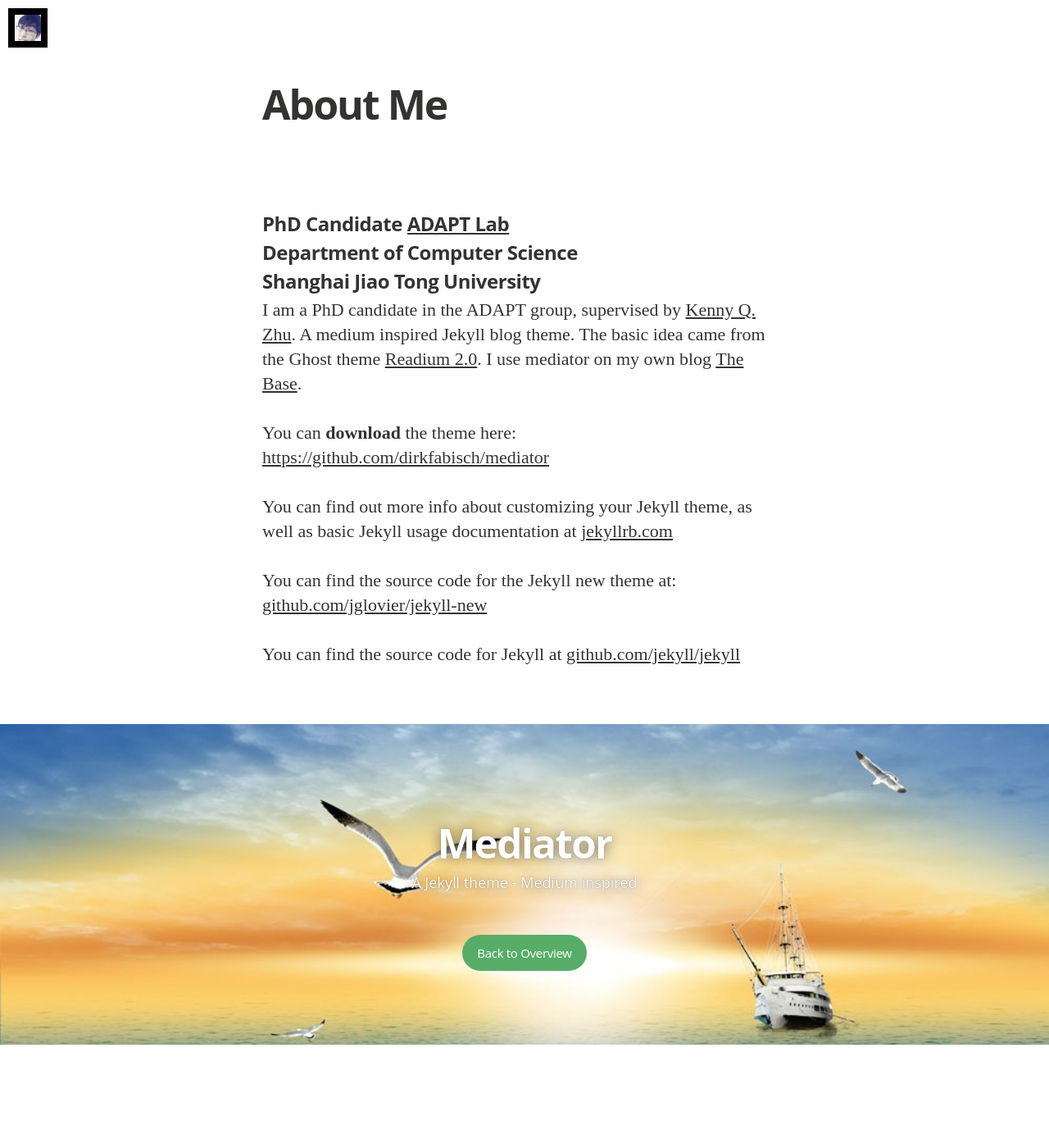
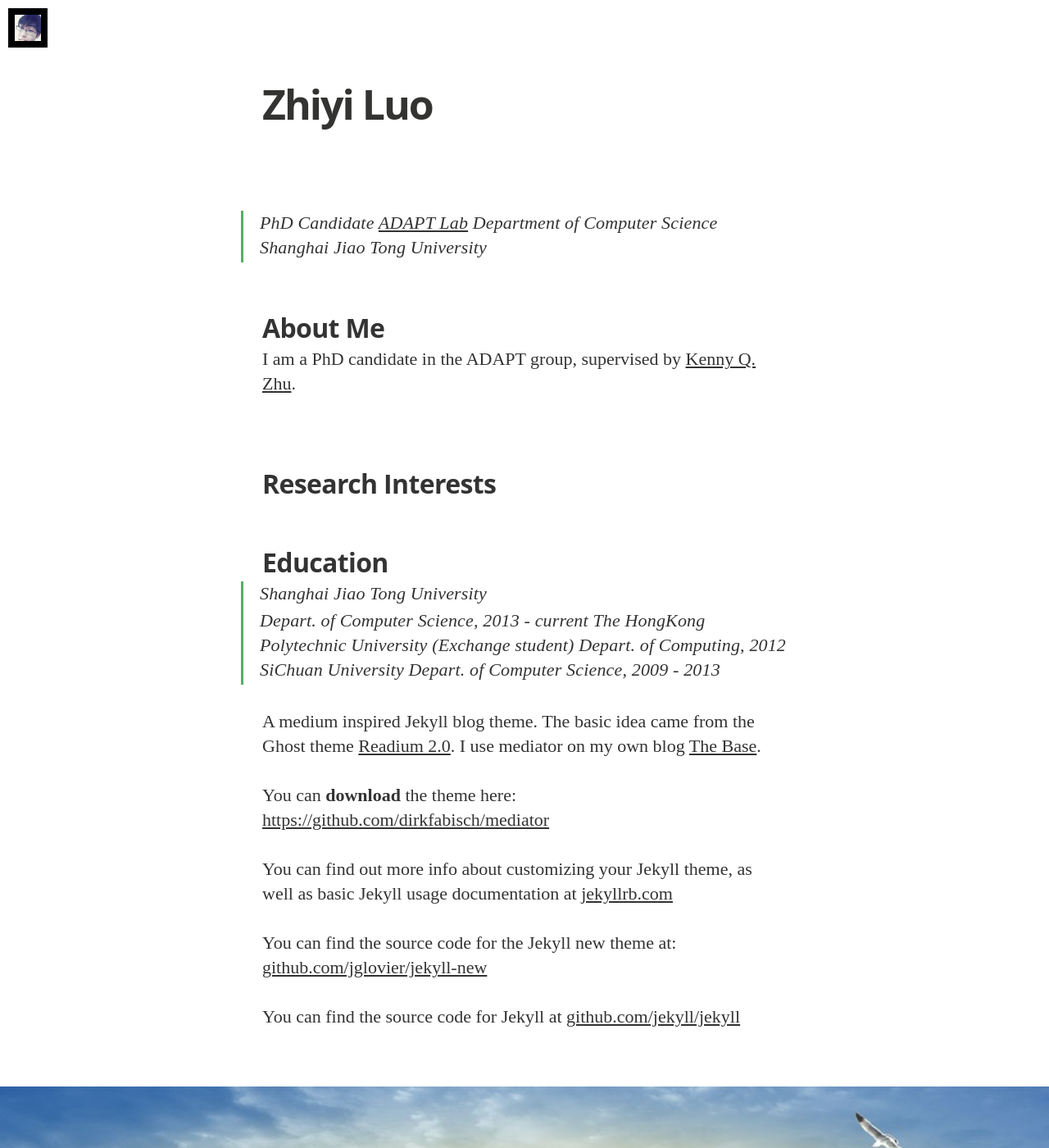
Before and after one commit to yysherlock/yysherlock.github.io, a Jekyll site: the page built from about.md, in a window 1280 px wide and 1400 px high. Shown: the whole window at 82% size. Built offline with Jekyll 4.4.1, drawn with Linux system fonts in a browser that asks for light colours; nearby versions of some CDN libraries; some web fonts are replaced; Markdown is read by kramdown in place of the engine named in the settings.

Commit message:
fix about.md

```diff
--- a/about.md
+++ b/about.md
@@ -1,13 +1,26 @@
 ---
 layout: page
-title: About Me
+title: Zhiyi Luo
 permalink: /about/
 ---
-#### PhD Candidate [ADAPT Lab](http://adapt.seiee.sjtu.edu.cn/)
-#### Department of Computer Science
-#### Shanghai Jiao Tong University
 
+> PhD Candidate [ADAPT Lab](http://adapt.seiee.sjtu.edu.cn/)
+> Department of Computer Science
+> Shanghai Jiao Tong University
+
+## About Me
 I am a PhD candidate in the ADAPT group, supervised by [Kenny Q. Zhu](http://www.cs.sjtu.edu.cn/~kzhu/).
+
+## Research Interests
+
+## Education
+> Shanghai Jiao Tong University
+>> Depart. of Computer Science, 2013 - current
+> The HongKong Polytechnic University (Exchange student)
+>> Depart. of Computing, 2012
+> SiChuan University
+>> Depart. of Computer Science, 2009 - 2013
+
 A medium inspired Jekyll blog theme. The basic idea came from the Ghost theme
 [Readium 2.0](http://www.svenread.com/readium-ghost-theme/). I use mediator on my own blog [The Base](blog.base68.com).
 
```
